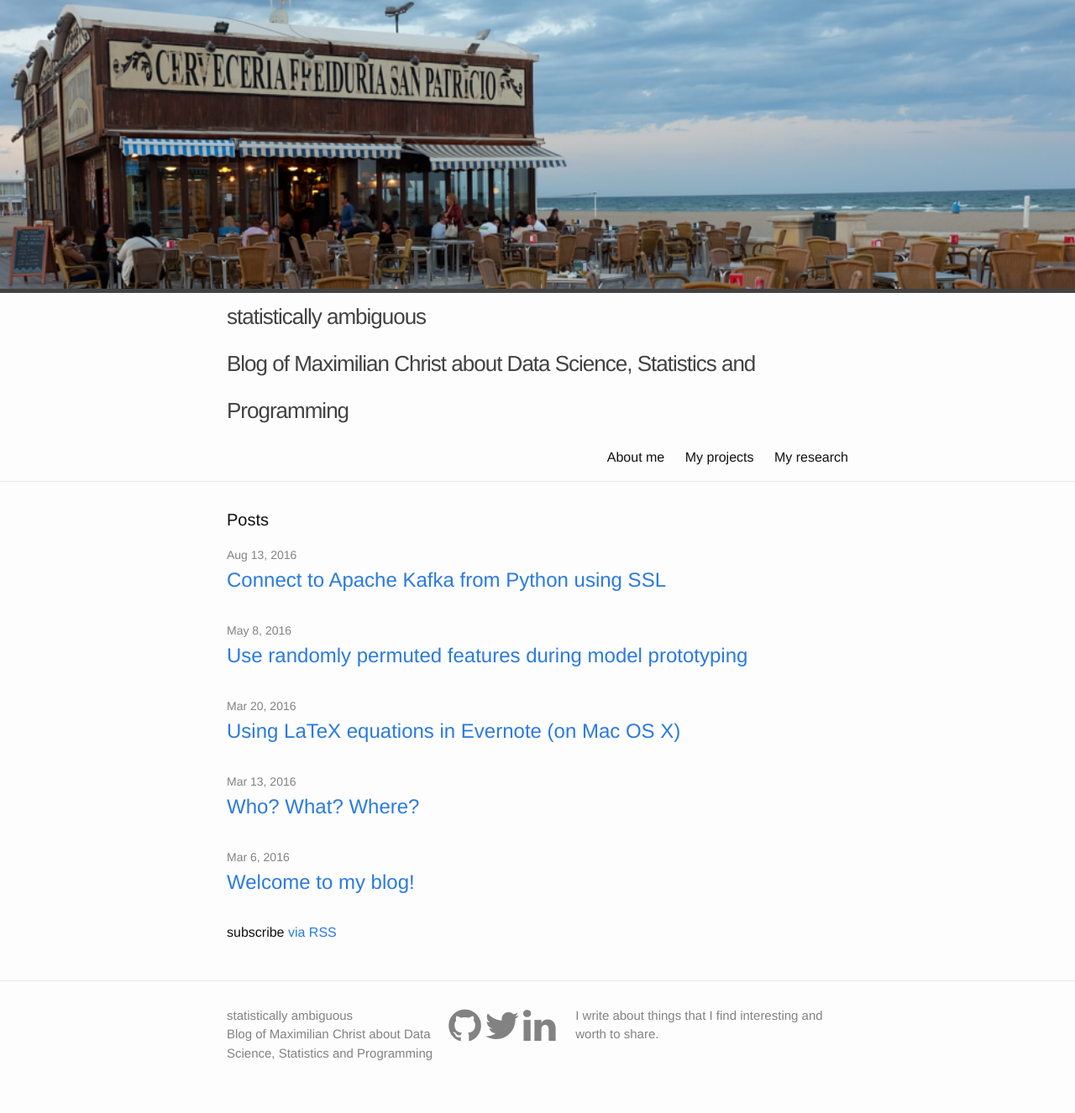
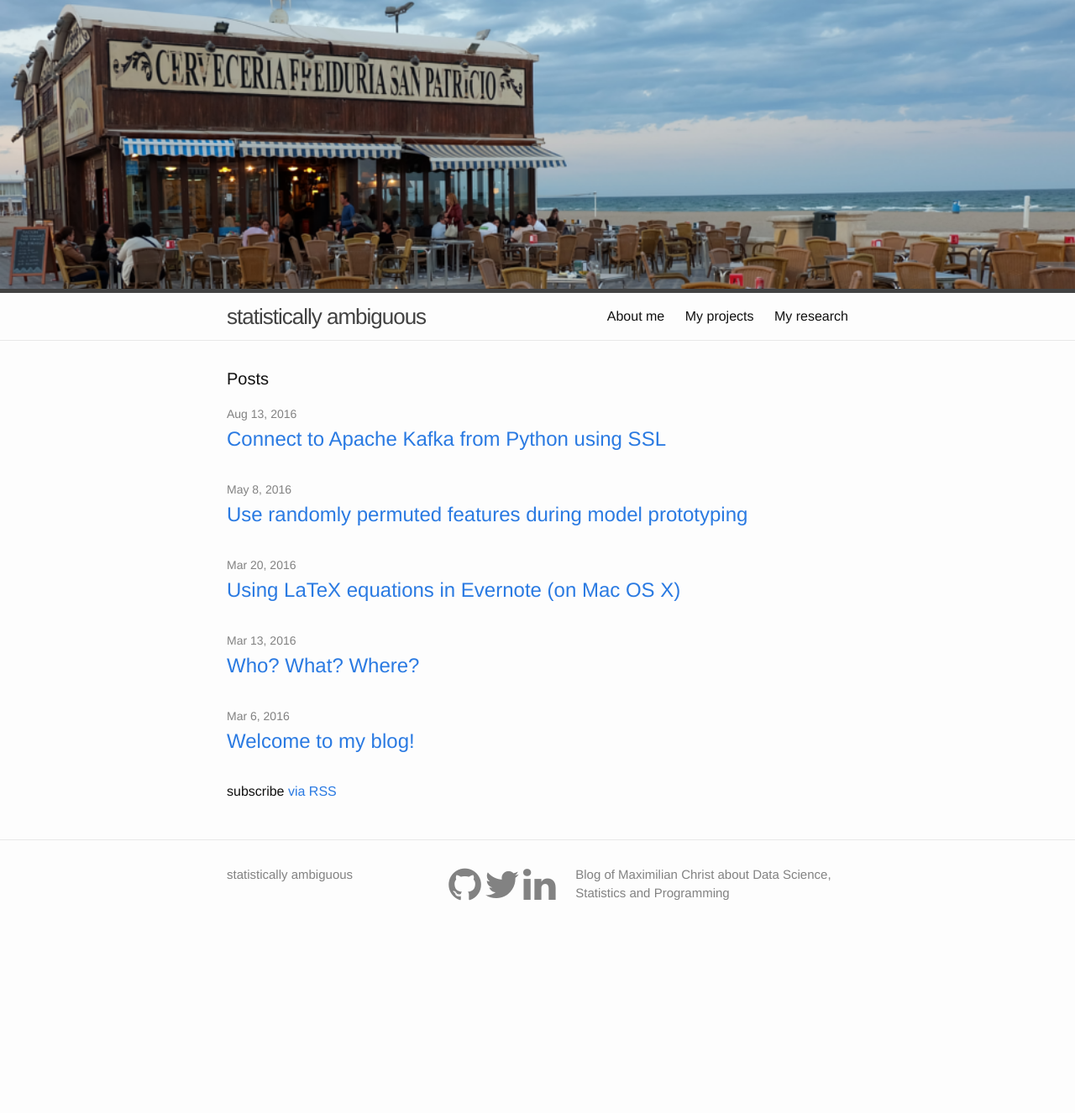
Before and after one commit to MaxBenChrist/MaxBenChrist.github.io, a Jekyll site: the page built from index.html, in a window 1280 px wide. Shown: the whole page at 84% size. Built offline with Jekyll 4.4.1, drawn with Linux system fonts in a browser that asks for light colours; nearby versions of some CDN libraries; after the commit the page ends 1136 px from its top, so only the background shows below that.

Commit message:
changed description and title for cleaner look

```diff
--- a/_config.yml
+++ b/_config.yml
@@ -1,8 +1,8 @@
 
-title: statistically ambiguous <br> Blog of Maximilian Christ about Data Science, Statistics and Programming
+title: statistically ambiguous
 # email: myname@domain.com
 description: > # this means to ignore newlines until "baseurl:"
-   I write about things that I find interesting and worth to share.
+  Blog of Maximilian Christ about Data Science, Statistics and Programming
 baseurl: "" # the subpath of your site, e.g. /blog
 url: "http://maximilianchrist.com" # the base hostname & protocol for your site
 twitter_username: MaxBenChrist
```
